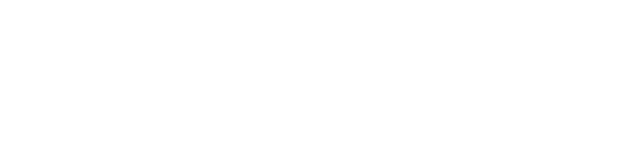
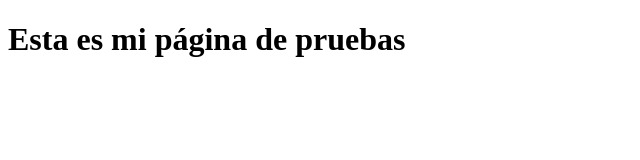
Before and after one commit to mavilap/DSW-miNombre, a plain HTML site: page fase21/prueba.html in a window 1280 px wide. Shown: the whole page, without its empty margins (0-640 px from the left). Drawn offline with Linux system fonts and the light colour scheme.

Commit message:
otros
cambios de prueba

```diff
--- a/fase21/prueba.html
+++ b/fase21/prueba.html
@@ -7,6 +7,8 @@
     <title>Document</title>
 </head>
 <body>
-
+    <h1>
+        Esta es mi página de pruebas
+    </h1>
 </body>
 </html>
```
Also changed, not shown: index.html (+1 -0 lines).
